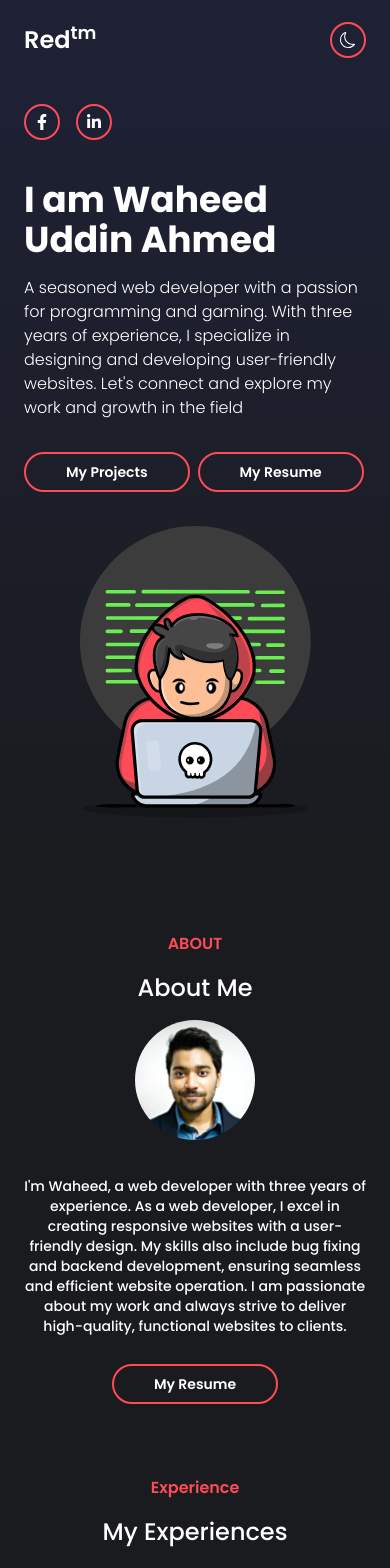
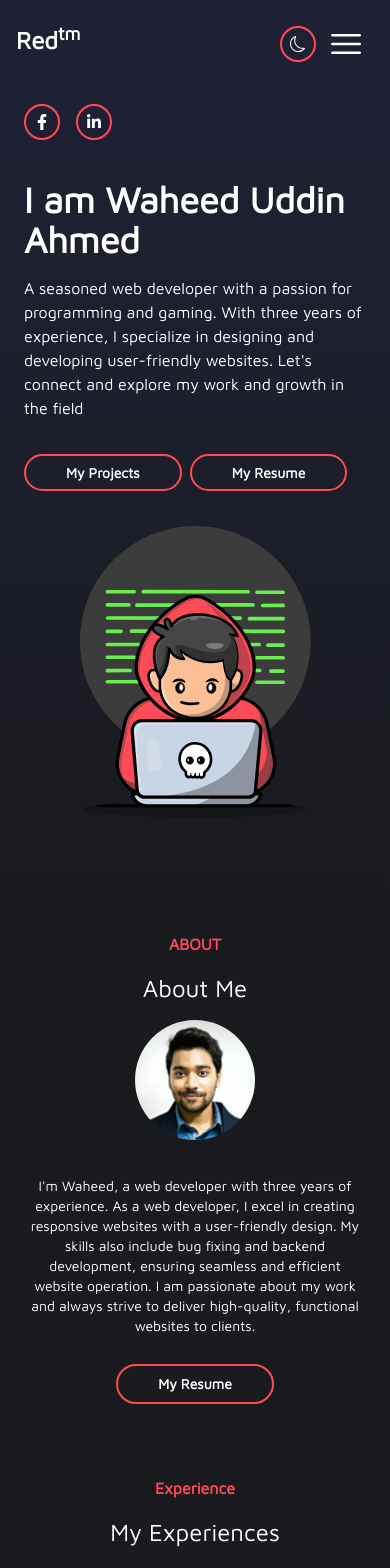
Before and after one commit to Waheed4719/my-portfolio, a React (Create React App) app: page / in a window 390 px wide. Shown: the top 1568 px of the page. Built offline with nearby package versions, Linux system fonts and the light colour scheme; the HTML template or start-up script is replaced by a standard one.

Commit message:
Update site with drawer integration

```diff
--- a/public/index.html
+++ b/public/index.html
@@ -13,7 +13,7 @@
         <link rel="preconnect" href="https://fonts.googleapis.com" />
         <link rel="preconnect" href="https://fonts.gstatic.com" crossorigin />
         <link
-            href="https://fonts.googleapis.com/css2?family=Poppins:wght@200;300;500;600;700&display=swap"
+            href="https://fonts.googleapis.com/css2?family=Maven+Pro&family=Poppins:wght@200;300;500;600;700&display=swap"
             rel="stylesheet"
         />
         <title>Waheed Ahmed</title>
--- a/src/components/AboutMe/index.tsx
+++ b/src/components/AboutMe/index.tsx
@@ -2,7 +2,7 @@ import MyImage from '../../assets/images/me.jpg';
 import CustomLink from '../common/CustomLink';
 
 const AboutMe = () => (
-    <div id='aboutme' className='mx-auto text-center p-6 md:p-8 '>
+    <div id='about' className='mx-auto text-center p-6 md:p-8 '>
         <h2 className='mb-4 text-red font-semibold text-md'>ABOUT</h2>
         <h2 className='mb-4 text-white dark:text-black text-2xl'>About Me</h2>
         <div className='w-[1100px] max-w-full m-auto grid grid-cols-1 gap-3'>
--- /dev/null
+++ b/src/components/Drawer/index.tsx
@@ -0,0 +1,125 @@
+import { useState, useEffect, useContext } from 'react';
+import { AnimatePresence, motion, useAnimation } from 'framer-motion';
+import { headerItems } from '../../json/data';
+import { useWindowScroll, useWindowSize } from '../../hooks';
+import { listItemVariants, listVariants, drawerVariant } from '../../utils/motion';
+import Icon from '../common/Icon';
+import { DisplayModeContext } from '../../contexts/DisplayModeContext';
+
+const Drawer = () => {
+    const [open, setOpen] = useState(false);
+    const scrollY = useWindowScroll();
+    const controls = useAnimation();
+    const { width: WindowWidth } = useWindowSize();
+    const { isDarkMode, toggleDarkMode } = useContext(DisplayModeContext);
+
+    useEffect(() => {
+        if (open) {
+            controls.start('visible');
+            document.body.style.overflow = 'hidden';
+        } else {
+            controls.start('hidden');
+            document.body.style.overflow = 'auto';
+        }
+    }, [open]);
+
+    if (WindowWidth > 768) {
+        if (open === true) {
+            setOpen(false);
+        }
+        return null;
+    }
+
+    return (
+        <>
+            <div
+                className={`md:hidden w-full p-[1.5rem] flex gap-[10px] items-center justify-end fixed top-0 z-[97] ${
+                    scrollY !== 0 ? 'bg-transparent' : 'bg-transparent'
+                }`}
+            >
+                <div
+                    role='presentation'
+                    className='ease-in-out duration-300 items-center rounded-full p-2 border-red border-2 group hover:bg-red cursor-pointer'
+                    onClick={toggleDarkMode}
+                >
+                    <Icon
+                        iconName={isDarkMode ? 'moon' : 'sun'}
+                        iconProps={{
+                            className:
+                                'ease-in-out duration-300 text-white dark:text-black dark:group-hover:text-white'
+                        }}
+                    />
+                </div>
+                <button type='button' className='' onClick={() => setOpen((prev) => !prev)}>
+                    <svg
+                        xmlns='http://www.w3.org/2000/svg'
+                        fill='none'
+                        viewBox='0 0 24 24'
+                        strokeWidth={1.5}
+                        stroke='#fff'
+                        className='w-10 h-10'
+                    >
+                        <path
+                            strokeLinecap='round'
+                            strokeLinejoin='round'
+                            d='M3.75 6.75h16.5M3.75 12h16.5m-16.5 5.25h16.5'
+                        />
+                    </svg>
+                </button>
+            </div>
+            <AnimatePresence>
+                {open && (
+                    <motion.div
+                        key='drawer'
+                        variants={drawerVariant}
+                        initial='hidden'
+                        exit='hidden'
+                        animate={controls}
+                        className='bg-[rgba(0,0,0,0.6)] shadow-xl w-[calc(100vw-4rem)] flex flex-col justify-between  max-w-[400px] fixed top-0 bottom-0 z-[300] right-[0]'
+                    >
+                        <div className='px-[5.4rem] pt-[1.7rem] flex justify-end'>
+                            <button
+                                type='button'
+                                className='mb-[2.4rem] text-[4rem] text-right'
+                                onClick={() => setOpen((prev) => !prev)}
+                            >
+                                &times;
+                            </button>
+                        </div>
+                        <nav className='text-[1.4rem] px-[5.4rem] pb-[5vh]'>
+                            <motion.ul
+                                variants={listVariants}
+                                initial='hidden'
+                                animate='visible'
+                                exit='hidden'
+                                className='flex flex-col items-end'
+                            >
+                                {headerItems.slice(0, 4).map((item, index) => (
+                                    <motion.li
+                                        variants={listItemVariants}
+                                        initial='hidden'
+                                        animate='visible'
+                                        exit='hidden'
+                                        key={item.name}
+                                        className={`text-[1.6rem] mb-[1.4rem] text-right ${
+                                            index === 0 && 'text-white'
+                                        }`}
+                                    >
+                                        <a
+                                            className='text-white stroke-white fill-white'
+                                            onClick={() => setOpen(false)}
+                                            href={item.link}
+                                        >
+                                            {item.name}
+                                        </a>
+                                    </motion.li>
+                                ))}
+                            </motion.ul>
+                        </nav>
+                    </motion.div>
+                )}
+            </AnimatePresence>
+        </>
+    );
+};
+export default Drawer;
--- a/src/components/Header/HeaderItemList.tsx
+++ b/src/components/Header/HeaderItemList.tsx
@@ -10,7 +10,7 @@ type Props = {
 const HeaderItemList = ({ items }: Props) => {
     const { isDarkMode, toggleDarkMode } = useContext(DisplayModeContext);
     return (
-        <ul className='ml-autogap-10 gap-[20px] space-between items-center flex'>
+        <ul className='ml-autogap-10 gap-[20px] space-between items-center hidden lg:flex'>
             {' '}
             <div
                 role='presentation'
@@ -25,7 +25,7 @@ const HeaderItemList = ({ items }: Props) => {
                     }}
                 />
             </div>
-            <div className=' hidden lg:flex gap-[20px]'>
+            <div className=' flex gap-[20px]'>
                 {items.map((item) => (
                     <HeaderItem title={item.name} link={item.link} key={item.name} />
                 ))}
--- a/src/components/Header/index.tsx
+++ b/src/components/Header/index.tsx
@@ -1,18 +1,9 @@
 import { Link } from 'react-router-dom';
 import HeaderItemList from './HeaderItemList';
-
-const headerItems = [
-    { name: 'Home', link: '#home' },
-    { name: 'About', link: '#about' },
-    { name: 'Experience', link: '#experience' },
-    { name: 'Services', link: '#services' },
-    { name: 'Stack', link: '#stack' },
-    { name: 'Projects', link: '#projects' },
-    { name: 'Contact', link: '#contact' }
-];
+import { headerItems } from '../../json/data';
 
 export default () => (
-    <div className='h-[80px] p-6 mx-auto bg-[transparent] flex items-center justify-between gap-[20px]'>
+    <div className='h-[80px] p-4 mx-auto bg-[transparent] flex items-center justify-between gap-[20px]'>
         <Link to='/' className='text-2xl text-white font-semibold dark:text-black '>
             Red<sup>tm</sup>
         </Link>
--- /dev/null
+++ b/src/hooks/index.ts
@@ -0,0 +1,5 @@
+import useDebounce from './useDebounce';
+import useWindowScroll from './useWindowScroll';
+import useWindowSize from './useWindowSize';
+
+export { useDebounce, useWindowScroll, useWindowSize };
--- /dev/null
+++ b/src/hooks/useDebounce.ts
@@ -0,0 +1,29 @@
+import { useEffect, useRef, useCallback } from 'react';
+
+const useDebounce = <T extends unknown[]>(
+    func: (...args: T) => void,
+    delay: number
+): ((...args: T) => void) => {
+    const timeoutRef = useRef<NodeJS.Timeout>();
+
+    const debouncedFunc = useCallback(
+        (...args: T) => {
+            clearTimeout(timeoutRef.current);
+            timeoutRef.current = setTimeout(() => {
+                func(...args);
+            }, delay);
+        },
+        [func, delay]
+    );
+
+    useEffect(
+        () => () => {
+            clearTimeout(timeoutRef.current);
+        },
+        []
+    );
+
+    return debouncedFunc;
+};
+
+export default useDebounce;
--- /dev/null
+++ b/src/hooks/useWindowScroll.ts
@@ -0,0 +1,18 @@
+import { useState, useLayoutEffect } from 'react';
+
+const useWindowScroll = () => {
+    const [scrollPosition, setScrollPosition] = useState(window.scrollY);
+
+    useLayoutEffect(() => {
+        const updateScrollPosition = () => {
+            setScrollPosition(window.scrollY);
+        };
+
+        window.addEventListener('scroll', updateScrollPosition);
+        return () => window.removeEventListener('scroll', updateScrollPosition);
+    }, []);
+
+    return scrollPosition;
+};
+
+export default useWindowScroll;
--- a/src/index.css
+++ b/src/index.css
@@ -3,10 +3,11 @@
 @tailwind utilities;
 html {
     scroll-behavior: smooth;
+    /* font-size: 14px; */
 }
 body {
     margin: 0;
-    font-family: Poppins, -apple-system, BlinkMacSystemFont, 'Segoe UI', 'Roboto', 'Oxygen',
+    font-family: Maven pro, -apple-system, BlinkMacSystemFont, 'Segoe UI', 'Roboto', 'Oxygen',
         'Ubuntu', 'Cantarell', 'Fira Sans', 'Droid Sans', 'Helvetica Neue', sans-serif;
     -webkit-font-smoothing: antialiased;
     -moz-osx-font-smoothing: grayscale;
--- a/src/pages/Home.tsx
+++ b/src/pages/Home.tsx
@@ -5,6 +5,7 @@ import MyServices from '../components/MyServices';
 import Contact from '../components/Contact';
 import AboutMe from '../components/AboutMe';
 import MyExperience from '../components/MyExperience';
+import Drawer from '../components/Drawer';
 
 export default () => (
     <div className='bg-[#1a1b1e] dark:bg-white'>
@@ -15,5 +16,6 @@ export default () => (
         <MyStack />
         <MyProjects />
         <Contact />
+        <Drawer />
     </div>
 );
--- a/src/utils/motion.ts
+++ b/src/utils/motion.ts
@@ -75,3 +75,46 @@ export const staggerContainer = (staggerChildren?: number, delayChildren?: numbe
         }
     }
 });
+
+export const drawerVariant = {
+    hidden: {
+        x: '100%',
+        transition: {
+            duration: 0.5
+        }
+    },
+    visible: {
+        x: 0,
+        transition: {
+            duration: 0.5
+        }
+    }
+};
+
+export const listVariants = {
+    visible: {
+        opacity: 1,
+        transition: {
+            duration: 1,
+            delayChildren: 0.5,
+            staggerChildren: 0.5
+        }
+    },
+    hidden: {
+        opacity: 0
+    }
+};
+
+export const listItemVariants = {
+    visible: {
+        opacity: 1,
+        x: 0,
+        transition: {
+            duration: 1
+        }
+    },
+    hidden: {
+        opacity: 0,
+        x: 40
+    }
+};
```
Also changed, not shown: src/json/data.ts (+22 -0 lines), src/assets/images/MelaniePortfolio.png (added), src/assets/images/Wishbux.png.
